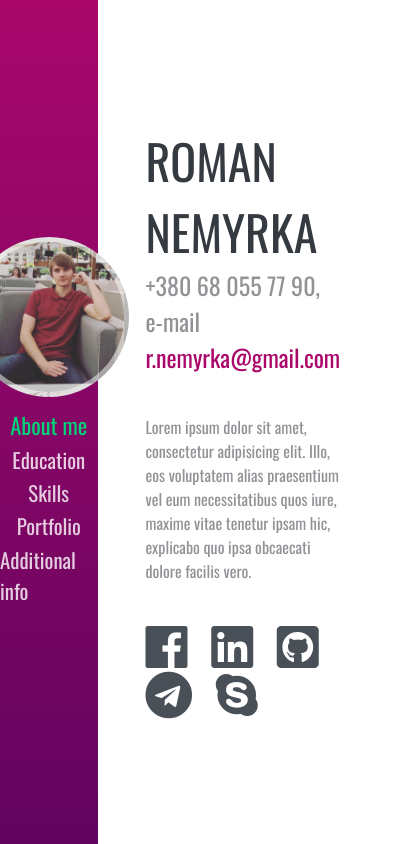
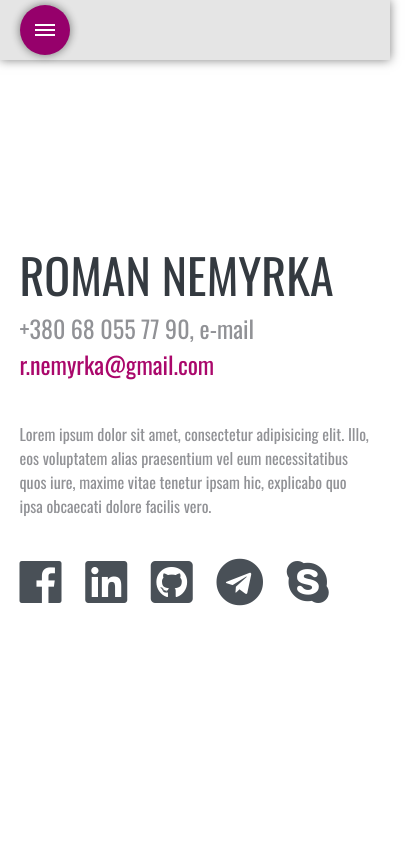
Before and after one commit to skillnett/resume, a plain HTML site: page resume.html in a window 390 px wide. Shown: the top 844 px of the page, 417 px wide, since content can reach past the window. Drawn offline with nearby package versions, Linux system fonts and the light colour scheme.

Commit message:
added responsive

```diff
--- /dev/null
+++ b/css/media-queries.css
@@ -0,0 +1,249 @@
+/* Large Devices */
+@media (min-width: 769px) {
+	header {
+		width: 25%;
+		height: 100vh;
+		position: fixed;
+		display: flex;
+		flex-direction: column;
+		justify-content: center;
+		align-items: center;
+		background: #AA076B;
+		background: -webkit-linear-gradient(to top, #61045F, #AA076B);
+		background: linear-gradient(to top, #61045F, #AA076B);
+	}
+
+	.avatar {
+		width: 150px;
+		height: 150px;
+		background: url(../img/avatar.jpg);
+		background-size: cover;
+		border-radius: 50%;
+		border: 5px solid rgba(255, 255, 255, .5);
+	}
+
+	.author-name{
+		display: none;
+	}
+
+	nav ul {
+		height: 200px;
+		margin-top: 10px;
+		padding: 0;
+		display: flex;
+		flex-direction: column;
+		justify-content: space-around;
+		align-items: center;
+	}
+
+	nav ul li{
+		list-style: none;
+	}
+
+	nav ul li a {
+		text-decoration: none;
+		color: rgba(255, 255, 255, .8);
+		font-size: 1.3rem;
+		transition: .2s;
+	}
+
+	nav ul li a:hover {
+		color: #fff;
+		font-weight: bold;
+	}
+
+	nav ul li a.active {
+		font-size: 1.4rem;
+		color: #00d679;
+	}
+
+	.container {
+		padding: 3rem;
+	}
+
+}
+/* Medium Devices, Tablets */
+
+@media (max-width: 768px) {
+	header {
+		background: #96006b;
+		height: 60px;
+		position: fixed;
+		width: 100%;
+	}
+
+	.header-wrapper {
+		margin: 0 auto;
+		max-width: 90%;
+		height: 100%;
+		display: flex;
+		justify-content: space-between;
+		align-items: center;
+	}
+
+	.avatar {
+		display: none;
+	}
+
+	.author-name {
+		color: #fff;
+		font-size: 1.5rem;
+	}
+
+	nav ul {
+		list-style: none;
+		display: flex;
+		width: 100%;
+	}
+
+	nav ul li {
+		margin-right: 15px;
+	}
+
+	nav ul li a {
+		text-decoration: none;
+		color: rgba(255, 255, 255, .8);
+		transition: .2s;
+	}
+
+	nav ul li a:hover {
+		color: #fff;
+	}
+
+	nav ul li a.active {
+		color: #00d679;
+	}
+
+	section {
+		margin: 0;
+	}
+
+	.container {
+		margin: 0 auto;
+		max-width: 90%;
+	}
+}
+
+
+/* Small Devices */
+
+@media (max-width: 650px) {
+	header {
+		background: none;
+	}
+
+	.author-name {
+		display: none;
+	}
+
+
+	.header-wrapper {
+		height: 100vh;
+	}
+
+	nav {
+		height: 100%;
+		width: 100%;
+		display: flex;
+		align-items: center;
+	}
+
+	.main-menu {
+		background: rgba(127, 5, 78, .95);
+		flex-direction: column;
+		justify-content: center;
+		height: 100%;
+		width: 50%;
+		transition: .5s;
+		margin-left: -6%;
+		padding-left: 30px;
+		transform: translate(-100%);
+	}
+
+	.main-menu li {
+		margin-bottom: 15px;
+	}
+
+	.main-menu-active {
+		transform: translate(0%);
+	}
+
+	.container-menu {
+		height: 100%;
+		display: flex;
+		align-items: center;
+	}
+
+	.burger-menu {
+		display: block;
+		width: 100%;
+		height: 60px;
+		background: rgba(0, 0, 0, .1);
+		box-shadow: 0 0 10px rgba(0,0,0,0.5);
+	}
+
+	.menu-btn {
+		display: block;
+		width: 50px;
+		height: 50px;
+		background: #96006b;
+		border-radius: 50%;
+		position: relative;
+		box-shadow: 0 0 10px rgba(0,0,0,0.5);
+	}
+
+	.menu-btn span,
+	.menu-btn span::before,
+	.menu-btn span::after {
+		position: absolute;
+		top: 50%;
+		margin-top: -1px;
+		left: 50%;
+		margin-left: -10px;
+		width: 20px;
+		height: 2px;
+		background-color: #fff;
+	}
+
+	.menu-btn span::before,
+	.menu-btn span::after {
+		content: '';
+		display: block;
+		transition: .5s;
+	}
+
+	.menu-btn span::before {
+		transform: translateY(-5px);
+	}
+
+	.menu-btn span::after {
+		transform: translateY(5px);
+	}
+
+	.menu-btn-active span {
+		height: 0px;
+	}
+
+	.menu-btn-active span:before {
+		transform: rotate(45deg);
+	}
+
+	.menu-btn-active span:after {
+		transform: rotate(-45deg);
+	}
+}
+
+
+/* extra small devisec */
+@media (max-width: 420px) {
+	.main-menu {
+		margin-left: -6%;
+		margin-right: -6%;
+		width: 110%;
+	}
+
+	nav ul li a {
+		font-size: 1.5rem;
+	}
+
+}
--- a/css/resume/resume.css
+++ b/css/resume/resume.css
@@ -9,59 +9,6 @@ body {
 	padding: 0;
 }
 
-header {
-	width: 25%;
-	height: 100vh;
-	position: fixed;
-	display: flex;
-	flex-direction: column;
-	justify-content: center;
-	align-items: center;
-	background: #AA076B;
-	background: -webkit-linear-gradient(to top, #61045F, #AA076B);
-	background: linear-gradient(to top, #61045F, #AA076B);
-}
-
-.avatar {
-	width: 150px;
-	height: 150px;
-	background: url(../../img/avatar.jpg);
-	background-size: cover;
-	border-radius: 50%;
-	border: 5px solid rgba(255, 255, 255, .5);
-}
-
-nav ul {
-	height: 200px;
-	margin-top: 10px;
-	padding: 0;
-	display: flex;
-	flex-direction: column;
-	justify-content: space-around;
-	align-items: center;
-}
-
-nav ul li{
-	list-style: none;
-}
-
-nav ul li a {
-	text-decoration: none;
-	color: rgba(255, 255, 255, .8);
-	font-size: 1.3rem;
-	transition: .2s;
-}
-
-nav ul li a:hover {
-	color: #fff;
-	font-weight: bold;
-}
-
-nav ul li a.active {
-	font-size: 1.4rem;
-	color: #00d679;
-}
-
 section {
 	min-height: 100vh;
 	margin-left: 25%;
@@ -70,6 +17,10 @@ section {
 	flex-direction: column;
 	justify-content: center;
 	border-bottom: 1px solid #bcbcbc;
+}
+
+.burger-menu {
+	display: none;
 }
 
 h1 {
@@ -109,17 +60,13 @@ p {
 	text-decoration: underline;
 }
 
-.container {
-	padding: 3rem;
-}
-
 
 i {
 	text-align: center;
 	font-size: 3rem;
 	color: #495057;
 	margin-right: 20px;
-	transition: .3s;
+	transition: .1s;
 }
 
 i:hover {
--- a/js/resume/resume.js
+++ b/js/resume/resume.js
@@ -20,3 +20,17 @@ $("nav").on("click","a", function (event) {
             top = $(id).offset().top;
         $('body,html').animate({scrollTop: top}, 600);
     });
+
+// brger menu action
+
+$('.menu-btn').on('click', function(e) {
+    e.preventDefault();
+    $(this).toggleClass('menu-btn-active');
+    $('.main-menu').toggleClass('main-menu-active');
+});
+
+$('.smooth').on('click', function(e) {
+    e.preventDefault();
+    $('.menu-btn').toggleClass('menu-btn-active');
+    $('.main-menu').toggleClass('main-menu-active');
+});
--- a/resume.html
+++ b/resume.html
@@ -9,11 +9,19 @@
     <link rel="shortcut icon" href="img/favicon.ico" type="image/x-icon">
     <link rel="stylesheet" href="css/reset.css">
     <link rel="stylesheet" href="css/resume/resume.css">
+    <link rel="stylesheet" href="css/media-queries.css">
 </head>
 <body>
 	<header>
-		<div class="avatar">
+		<div class="burger-menu">
+			<div class="container container-menu">
+				<a href="#" class="menu-btn">
+					<span></span>
+				</a>
 			</div>
+		</div>
+		<div class="header-wrapper">
+			<div class="avatar"></div>
 			<nav>
 				<ul class="main-menu">
 					<li><a class="smooth" href="#about-me">About me</a></li>
@@ -23,6 +31,8 @@
 					<li><a class="smooth" href="#add-info">Additional info</a></li>
 				</ul>
 			</nav>
+			<span class="author-name">Roman Nemyrka</span>
+		</div>
 	</header>
 	<section id="about-me">
 		<div class="container">
```
Lines whose indentation alone changed are shown as unchanged.
